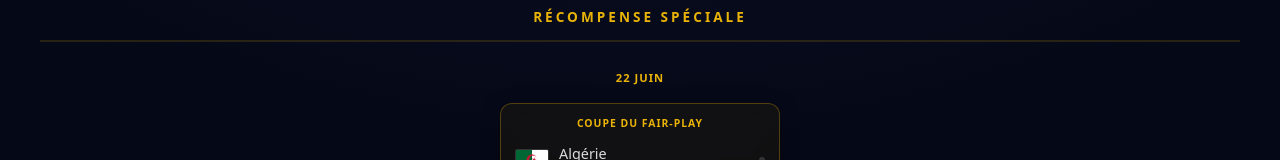
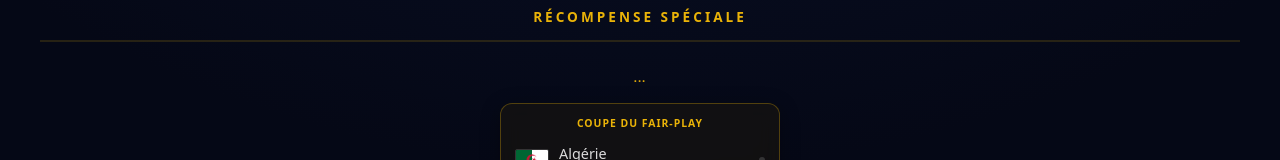
Before and after one commit to RayaneO18/Tournament, a Next.js app: page /phase-finale in a window 1280 px wide. Shown: the part 995-1155 px from the top of the page. Built offline with nearby package versions, Linux system fonts and the light colour scheme.

Commit message:
annonce et changement lié a la canicule

```diff
--- a/data/data.ts
+++ b/data/data.ts
@@ -132,11 +132,11 @@ export const initialDemis: Match[] = [
 
 export const initialFinale: Match = { eq1: "", score1: null, tab1: null, eq2: "", score2: null, tab2: null, poule: "Finale", date: "26 Juin" };
 
-export const initialPetiteFinale: Match = { eq1: "", score1: null, tab1: null, eq2: "", score2: null, tab2: null, poule: "3ème place", date: "23 Juin" };
+export const initialPetiteFinale: Match = { eq1: "", score1: null, tab1: null, eq2: "", score2: null, tab2: null, poule: "3ème place", date: "..." };
 
 export const initialMatchsSpeciaux: Match[] = [
   { eq1: "Animateurs", score1: 4, eq2: "Parents", score2: 5, poule: "Spécial", date: "19 Juin", label: "MATCH ALLER ANIMATEURS VS PARENTS" },
-  { eq1: "Algérie", score1: null, tab1: null, eq2: "Portugal", score2: null, tab2: null, poule: "Spécial", date: "22 Juin", label: "COUPE DU FAIR-PLAY" },
+  { eq1: "Algérie", score1: null, tab1: null, eq2: "Portugal", score2: null, tab2: null, poule: "Spécial", date: "...", label: "COUPE DU FAIR-PLAY" },
   { eq1: "Parents", score1: null, tab1: null, eq2: "Animateurs", score2: null, tab2: null, poule: "Spécial", date: "25 Juin", label: "MATCH RETOUR ANIMATEURS VS PARENTS" }
 ];
 
```
